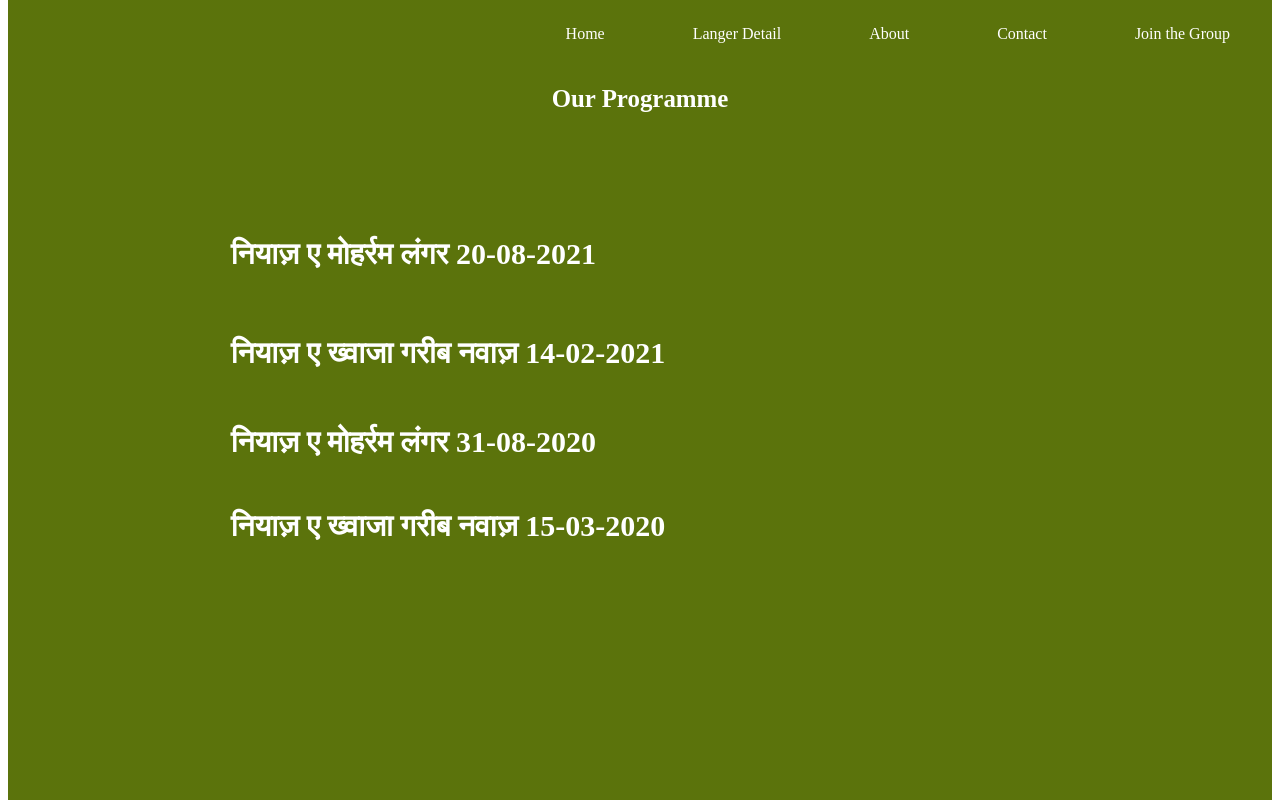
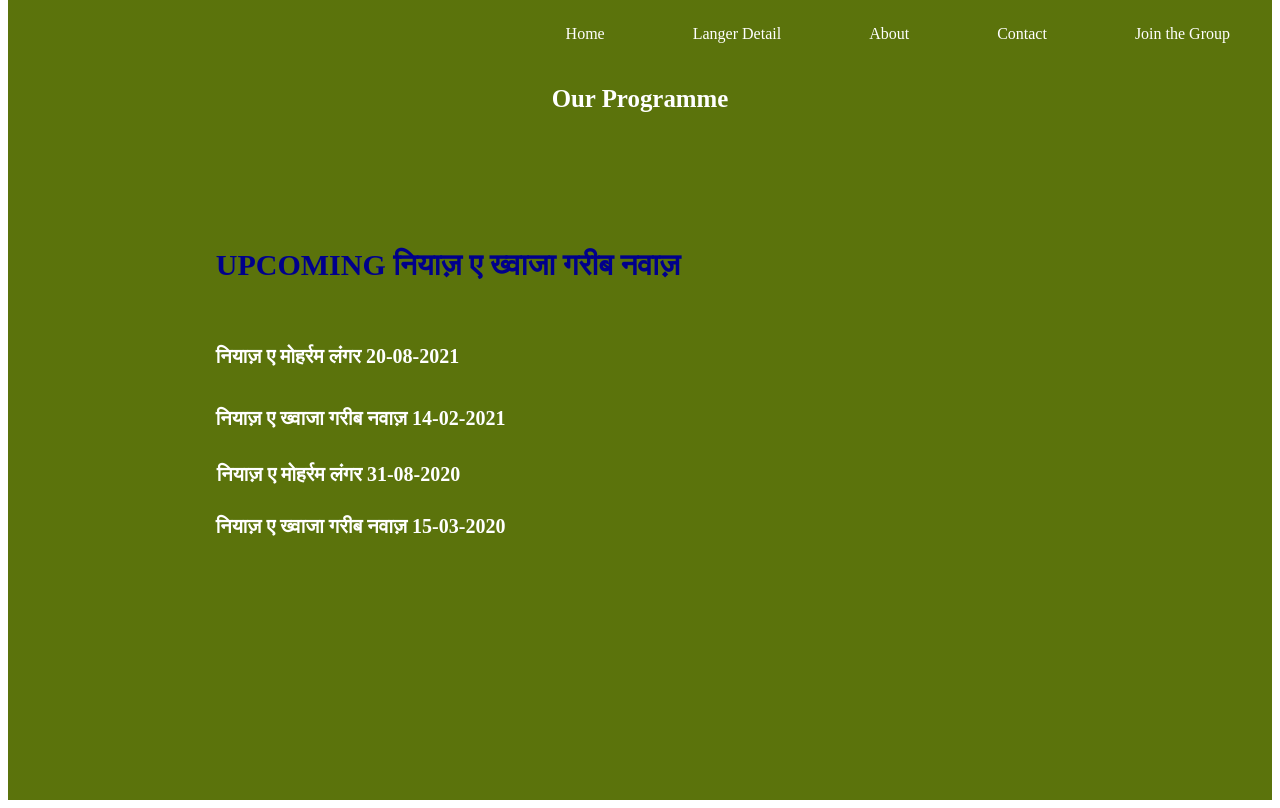
Before and after one commit to Yuvacommittee/padarathpur, a PHP site: page /langerdetail.html in a window 1280 px wide. Run offline with PHP 8.4, Linux system fonts and the light colour scheme.

Commit message:
my project

```diff
--- a/langercss/langerdetail.css
+++ b/langercss/langerdetail.css
@@ -55,44 +55,48 @@ ul li.active a{
 }
 
 
-
-.title h4{
-	color: white;
+.title h5{
 	font-size: 30px;
 	text-decoration: none;
+	color: darkblue;
+	padding: 5px 20px;
+	border: 1px solid transparent;
+	transition: 0.6s ease;
+
+}
+.title h4{
+	font-size: 20px;
+	text-decoration: none;
 	color: white;
-	padding: 10px 40px;
-	border: 2px solid transparent;
+	padding: 5px 20px;
+	border: 1px solid transparent;
 	transition: 0.6s ease;
 
 }
 .title h3{
-	color: white;
-	font-size: 30px;
+	font-size: 20px;
 	text-decoration: none;
 	color: white;
-	padding: 10px 40px;
-	border: 2px solid transparent;
+	padding: 5px 20px;
+	border: 1px solid transparent;
 	transition: 0.6s ease;
 
 }
 .title h2{
-	color: white;
-	font-size: 30px;
+	font-size:20px;
 	text-decoration: none;
 	color: white;
-	padding: 10px 40px;
+	padding:5px 20px;
 	border: 2px solid transparent;
 	transition: 0.6s ease;
 
 }
 .title h1{
-	color: white;
-	font-size: 30px;
+	font-size: 20px;
 	text-decoration: none;
 	color: white;
-	padding: 10px 40px;
-	border: 2px solid transparent;
+	padding: 5px 20px;
+	border: 1px solid transparent;
 	transition: 0.6s ease;
 
 }
--- a/langerdetail.html
+++ b/langerdetail.html
@@ -22,6 +22,9 @@
 
 
     <div class="title">
+
+
+    	<h5>UPCOMING नियाज़ ए ख्वाजा गरीब नवाज़</h5>
     	<h4>नियाज़ ए मोहर्रम लंगर 20-08-2021</h4>
     	<h3>नियाज़ ए ख्वाजा गरीब नवाज़ 14-02-2021</h3>
     	<h2>नियाज़ ए मोहर्रम लंगर 31-08-2020</h2>
```
Also changed, not shown: index.html (+3 -4 lines).
